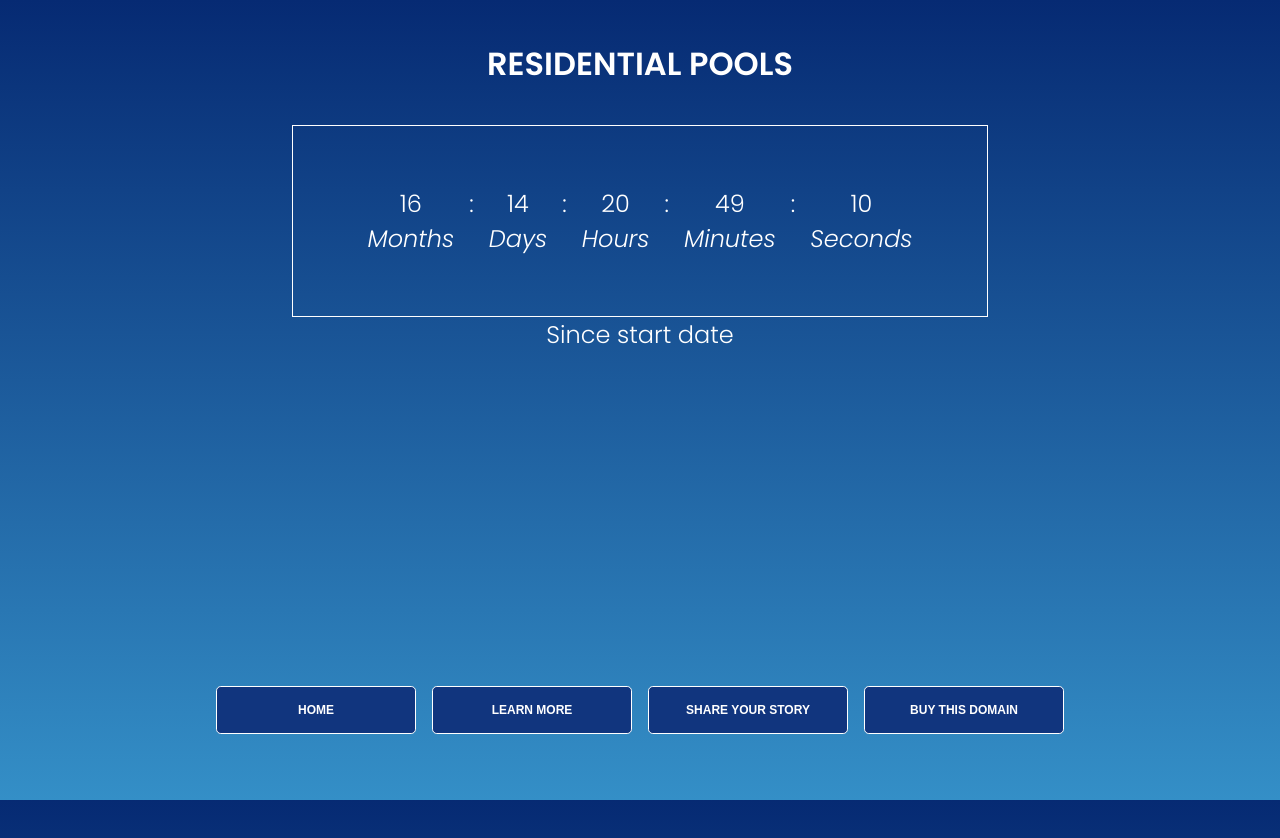
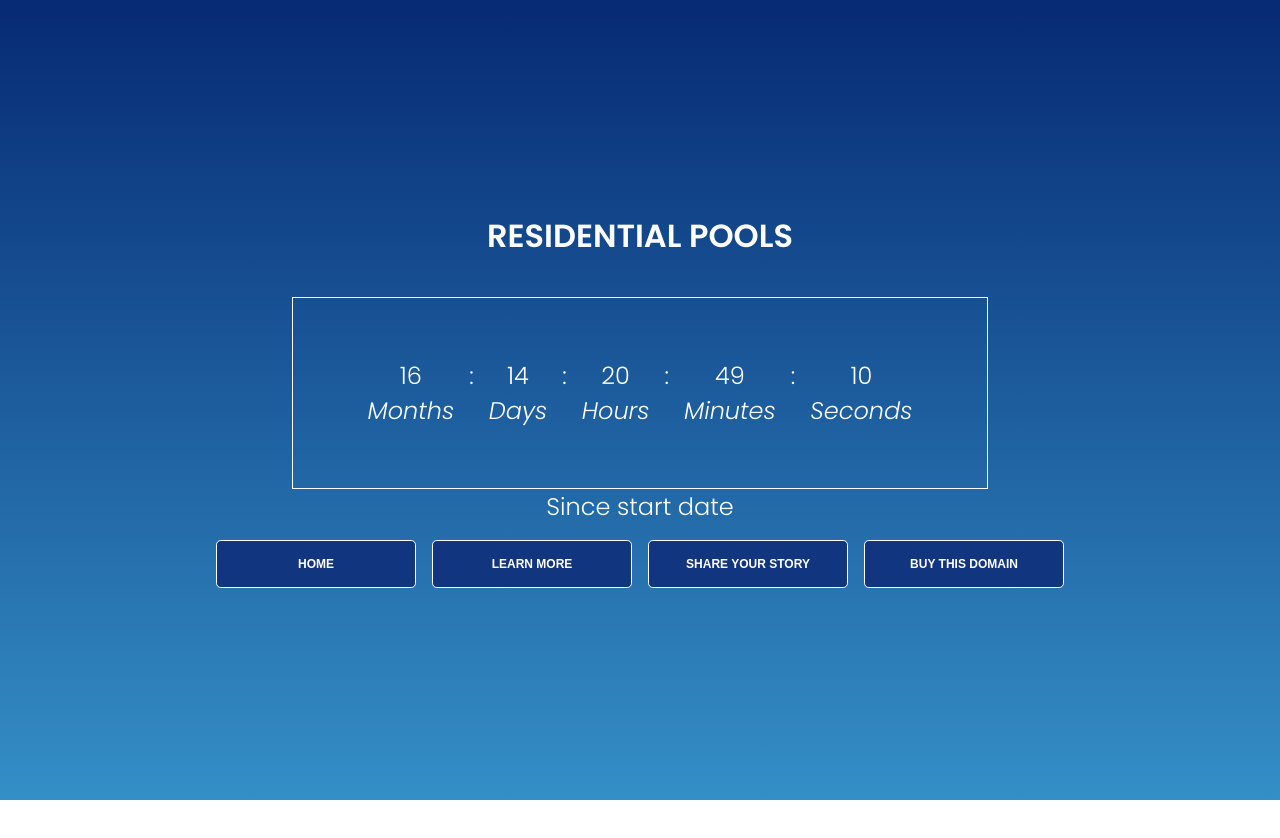
Before and after one commit to quasifu/review-site, a React (Create React App) app: page / in a window 1280 px wide. Shown: the top 838 px of the page. After the commit the page ends 800 px from the top, so only its background shows below. Built offline with nearby package versions, Linux system fonts and the light colour scheme.

Commit message:
Update ux (#3)
* more ux changes

* update PR action

* adding action bar

* adding google analytics

* removing min height

Co-authored-by: quasifu <brian@cheng.ninja>

```diff
--- a/src/App.module.scss
+++ b/src/App.module.scss
@@ -21,7 +21,6 @@
   align-items: center;
   justify-content: center;
   width: 100vw;
-  min-height: 100vh;
   max-width: 80vw;
   color: $text-color;
   padding: 40px 0px;
--- a/src/pages/Home/Home.module.scss
+++ b/src/pages/Home/Home.module.scss
@@ -8,7 +8,7 @@
   display: flex;
   flex: 1;
   flex-direction: column;
-  justify-content: start;
+  justify-content: flex-start;
   align-items: center;
   text-align: center;
 }
```
